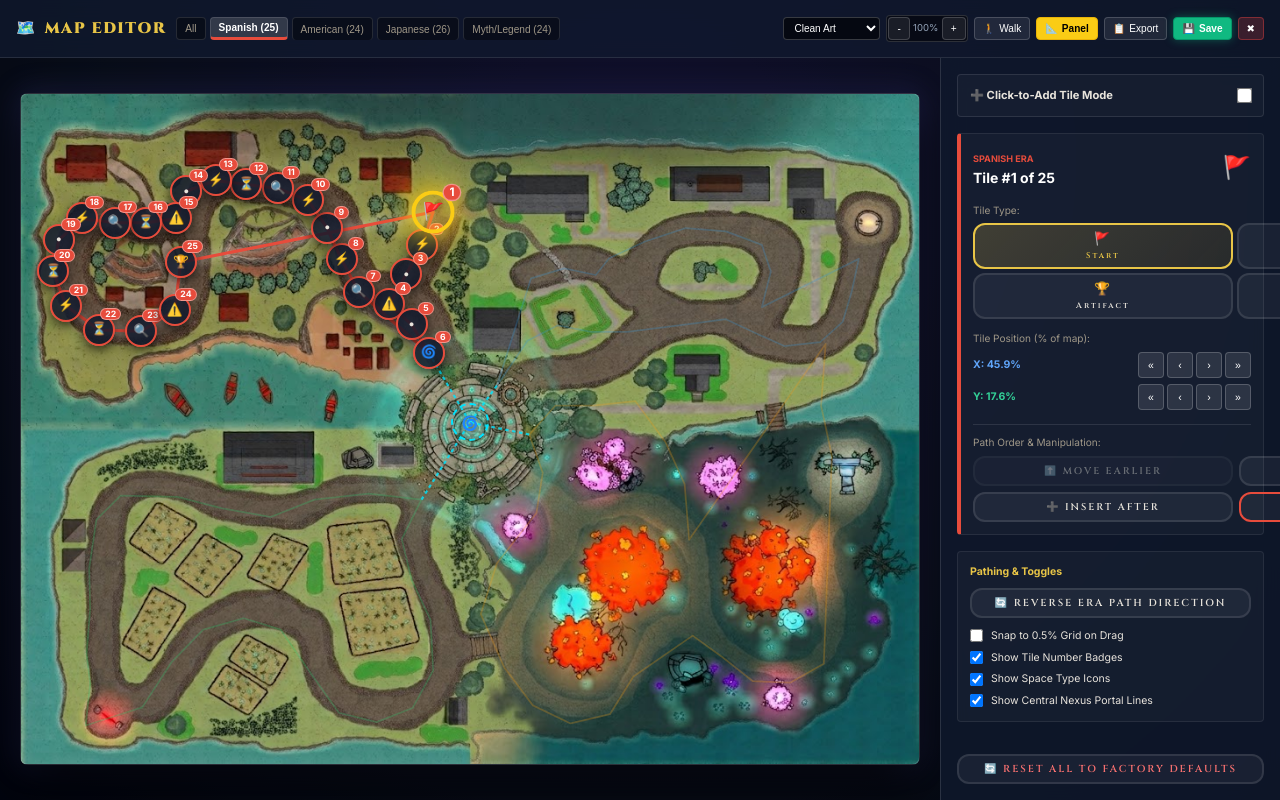
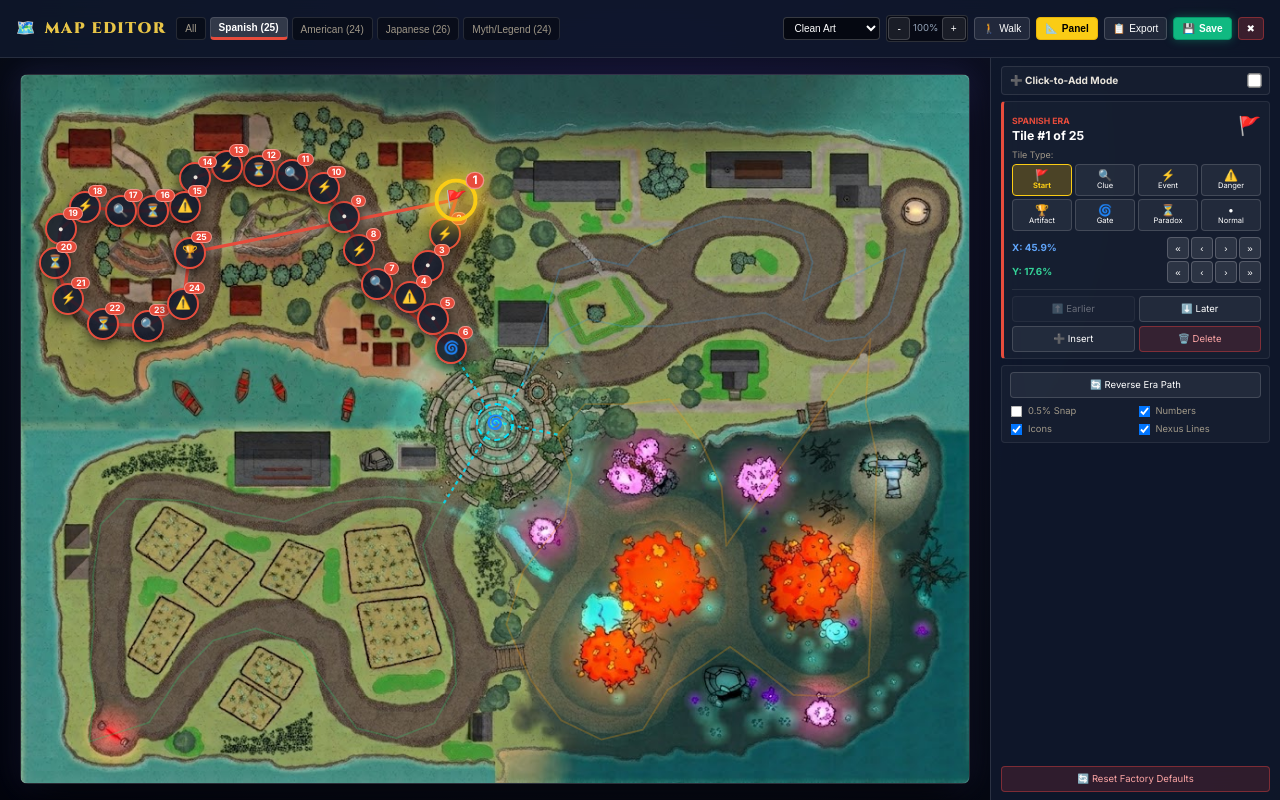
Before and after one commit to Zekerae/PANAHON-Web-Based, a React (Vite) app in the folder panahon-game/: page / in a window 1280 px wide. Both pictures are taken after a click on the button "🗺️ MAP & PATH EDITOR". Built offline with nearby package versions, Linux system fonts and the light colour scheme; a web font is replaced by a local one.

Commit message:
feat: add base design system stylesheet and map editor component

```diff
--- a/panahon-game/src/components/MapEditor.jsx
+++ b/panahon-game/src/components/MapEditor.jsx
@@ -6,6 +6,17 @@ import {
   getActiveTileCoordinates, getActiveTileLayouts,
   saveCustomMap, resetCustomMap
 } from '../gameData.js';
+
+const TILE_LABELS = {
+  start: 'Start',
+  clue: 'Clue',
+  event: 'Event',
+  danger: 'Danger',
+  artifact: 'Artifact',
+  timegate: 'Gate',
+  paradox: 'Paradox',
+  empty: 'Normal'
+};
 
 const TILE_ICONS = {
   start: '🚩',
@@ -670,34 +681,31 @@ export default function MapEditor({ onClose }) {
             {/* Mobile Drawer Header */}
             {isMobile && (
               <div className="mobile-drawer-header">
-                <div style={{ fontWeight: 800, fontSize: '0.85rem', color: 'var(--text-accent)' }}>
-                  📐 MAP CONTROLS & INSPECTOR
+                <div style={{ fontWeight: 800, fontSize: '0.8rem', color: 'var(--text-accent)' }}>
+                  📐 MAP CONTROLS
                 </div>
-                <button className="editor-btn-sm" onClick={() => setSidebarOpen(false)}>✖ Minimize</button>
+                <button className="editor-btn-sm" onClick={() => setSidebarOpen(false)}>✖ Close</button>
               </div>
             )}
 
-            {/* Click-to-Add Mode Toggle */}
-            <div className="editor-panel-section" style={{ background: clickToAddMode ? 'rgba(59, 130, 246, 0.15)' : 'rgba(255,255,255,0.03)', borderColor: clickToAddMode ? '#3B82F6' : 'rgba(255,255,255,0.1)' }}>
+            {/* Click-to-Add Mode Toggle (Ultra-compact) */}
+            <div className="editor-panel-section" style={{ padding: '6px 8px', background: clickToAddMode ? 'rgba(59, 130, 246, 0.18)' : 'rgba(255,255,255,0.03)', borderColor: clickToAddMode ? '#3B82F6' : 'rgba(255,255,255,0.1)' }}>
               <div style={{ display: 'flex', alignItems: 'center', justifyContent: 'space-between' }}>
-                <span style={{ fontSize: '0.8rem', fontWeight: 700, color: clickToAddMode ? '#60A5FA' : 'var(--text-primary)' }}>
-                  ➕ Click-to-Add Tile Mode
+                <span style={{ fontSize: '0.72rem', fontWeight: 700, color: clickToAddMode ? '#60A5FA' : 'var(--text-primary)' }}>
+                  ➕ Click-to-Add Mode
                 </span>
                 <input
                   type="checkbox"
                   checked={clickToAddMode}
                   onChange={(e) => setClickToAddMode(e.target.checked)}
-                  style={{ cursor: 'pointer', transform: 'scale(1.2)' }}
+                  style={{ cursor: 'pointer', transform: 'scale(1.1)', margin: 0 }}
                 />
               </div>
               {clickToAddMode && (
-                <div style={{ marginTop: '8px' }}>
-                  <div style={{ fontSize: '0.72rem', color: 'var(--text-secondary)', marginBottom: '4px' }}>
-                    Click anywhere on the map to add this tile type:
-                  </div>
+                <div style={{ marginTop: '4px' }}>
                   <select
                     className="input-field"
-                    style={{ width: '100%', padding: '4px', fontSize: '0.75rem' }}
+                    style={{ width: '100%', padding: '3px 6px', fontSize: '0.72rem', height: '26px' }}
                     value={clickAddType}
                     onChange={(e) => setClickAddType(e.target.value)}
                   >
@@ -711,176 +719,163 @@ export default function MapEditor({ onClose }) {
 
             {/* SELECTED NODE INSPECTOR */}
             {selectedTile && curTileCoords ? (
-              <div className="editor-panel-section" style={{ borderLeft: `4px solid ${ERA_COLORS[selectedTile.era]}` }}>
+              <div className="editor-panel-section" style={{ padding: '6px 8px', borderLeft: `3px solid ${ERA_COLORS[selectedTile.era]}` }}>
                 <div style={{ display: 'flex', justifyContent: 'space-between', alignItems: 'center' }}>
                   <div>
-                    <span style={{ fontSize: '0.65rem', textTransform: 'uppercase', color: ERA_COLORS[selectedTile.era], fontWeight: 800 }}>
+                    <span style={{ fontSize: '0.62rem', textTransform: 'uppercase', color: ERA_COLORS[selectedTile.era], fontWeight: 800 }}>
                       {ERA_NAMES[selectedTile.era]}
                     </span>
-                    <div style={{ fontSize: '1rem', fontWeight: 700, color: '#fff' }}>
+                    <div style={{ fontSize: '0.88rem', fontWeight: 700, color: '#fff', lineHeight: 1.1 }}>
                       Tile #{selectedTile.index + 1} of {coords[selectedTile.era]?.length}
                     </div>
                   </div>
-                  <div style={{ fontSize: '1.6rem' }}>
+                  <div style={{ fontSize: '1.3rem', lineHeight: 1 }}>
                     {TILE_ICONS[curTileType] || '•'}
                   </div>
                 </div>
 
-                {/* Tile Type Selector Grid */}
-                <div style={{ marginTop: '10px' }}>
-                  <label style={{ fontSize: '0.72rem', color: 'var(--text-secondary)' }}>Tile Type:</label>
-                  <div style={{ display: 'grid', gridTemplateColumns: 'repeat(4, 1fr)', gap: '4px', marginTop: '4px' }}>
+                {/* Tile Type Selector (Ultra-compact 4x2 grid of icon buttons) */}
+                <div style={{ marginTop: '5px' }}>
+                  <div style={{ fontSize: '0.64rem', color: 'var(--text-secondary)', marginBottom: '3px' }}>Tile Type:</div>
+                  <div style={{ display: 'grid', gridTemplateColumns: 'repeat(4, 1fr)', gap: '3px' }}>
                     {Object.keys(TILE_ICONS).map(t => (
                       <button
                         key={t}
-                        className={`btn ${curTileType === t ? 'btn-primary' : 'btn-secondary'}`}
-                        style={{ padding: '6px 2px', fontSize: '0.68rem', display: 'flex', flexDirection: 'column', alignItems: 'center', gap: '2px' }}
+                        className={`sidebar-btn ${curTileType === t ? 'active' : ''}`}
+                        style={{ height: '32px', padding: '2px 1px', flexDirection: 'column', gap: '1px' }}
                         onClick={() => changeTileType(t)}
+                        title={t.toUpperCase()}
                       >
-                        <span style={{ fontSize: '0.9rem' }}>{TILE_ICONS[t]}</span>
-                        <span style={{ fontSize: '0.58rem', textTransform: 'capitalize' }}>{t}</span>
+                        <span style={{ fontSize: '0.8rem', lineHeight: 1 }}>{TILE_ICONS[t]}</span>
+                        <span style={{ fontSize: '0.54rem', lineHeight: 1, textTransform: 'capitalize' }}>{TILE_LABELS[t] || t}</span>
                       </button>
                     ))}
                   </div>
                 </div>
 
-                {/* Coordinates & Fine-Tuning */}
-                <div style={{ marginTop: '12px' }}>
-                  <div style={{ fontSize: '0.72rem', color: 'var(--text-secondary)', marginBottom: '4px' }}>
-                    Tile Position (% of map):
-                  </div>
-
-                  <div className="editor-coord-row">
-                    <span style={{ width: '55px', fontSize: '0.75rem', fontWeight: 700, color: '#60A5FA' }}>X: {curTileCoords.x}%</span>
-                    <div style={{ display: 'flex', gap: '3px' }}>
-                      <button className="coord-stepper-btn" onClick={() => stepPosition('x', -1.0)} title="-1.0%">«</button>
-                      <button className="coord-stepper-btn" onClick={() => stepPosition('x', -0.1)} title="-0.1%">‹</button>
-                      <button className="coord-stepper-btn" onClick={() => stepPosition('x', 0.1)} title="+0.1%">›</button>
-                      <button className="coord-stepper-btn" onClick={() => stepPosition('x', 1.0)} title="+1.0%">»</button>
+                {/* Exact Coordinates with Stepper Buttons */}
+                <div style={{ marginTop: '6px' }}>
+                  <div className="editor-coord-row" style={{ marginTop: '2px' }}>
+                    <span style={{ width: '48px', fontSize: '0.7rem', fontWeight: 700, color: '#60A5FA' }}>X: {curTileCoords.x}%</span>
+                    <div style={{ display: 'flex', gap: '2px' }}>
+                      <button className="coord-stepper-btn" style={{ width: '22px', height: '22px', fontSize: '0.7rem' }} onClick={() => stepPosition('x', -1.0)} title="-1.0%">«</button>
+                      <button className="coord-stepper-btn" style={{ width: '22px', height: '22px', fontSize: '0.7rem' }} onClick={() => stepPosition('x', -0.1)} title="-0.1%">‹</button>
+                      <button className="coord-stepper-btn" style={{ width: '22px', height: '22px', fontSize: '0.7rem' }} onClick={() => stepPosition('x', 0.1)} title="+0.1%">›</button>
+                      <button className="coord-stepper-btn" style={{ width: '22px', height: '22px', fontSize: '0.7rem' }} onClick={() => stepPosition('x', 1.0)} title="+1.0%">»</button>
                     </div>
                   </div>
 
-                  <div className="editor-coord-row">
-                    <span style={{ width: '55px', fontSize: '0.75rem', fontWeight: 700, color: '#34D399' }}>Y: {curTileCoords.y}%</span>
-                    <div style={{ display: 'flex', gap: '3px' }}>
-                      <button className="coord-stepper-btn" onClick={() => stepPosition('y', -1.0)} title="-1.0%">«</button>
-                      <button className="coord-stepper-btn" onClick={() => stepPosition('y', -0.1)} title="-0.1%">‹</button>
-                      <button className="coord-stepper-btn" onClick={() => stepPosition('y', 0.1)} title="+0.1%">›</button>
-                      <button className="coord-stepper-btn" onClick={() => stepPosition('y', 1.0)} title="+1.0%">»</button>
+                  <div className="editor-coord-row" style={{ marginTop: '2px' }}>
+                    <span style={{ width: '48px', fontSize: '0.7rem', fontWeight: 700, color: '#34D399' }}>Y: {curTileCoords.y}%</span>
+                    <div style={{ display: 'flex', gap: '2px' }}>
+                      <button className="coord-stepper-btn" style={{ width: '22px', height: '22px', fontSize: '0.7rem' }} onClick={() => stepPosition('y', -1.0)} title="-1.0%">«</button>
+                      <button className="coord-stepper-btn" style={{ width: '22px', height: '22px', fontSize: '0.7rem' }} onClick={() => stepPosition('y', -0.1)} title="-0.1%">‹</button>
+                      <button className="coord-stepper-btn" style={{ width: '22px', height: '22px', fontSize: '0.7rem' }} onClick={() => stepPosition('y', 0.1)} title="+0.1%">›</button>
+                      <button className="coord-stepper-btn" style={{ width: '22px', height: '22px', fontSize: '0.7rem' }} onClick={() => stepPosition('y', 1.0)} title="+1.0%">»</button>
                     </div>
                   </div>
                 </div>
 
-                {/* Path Order Sequencing */}
-                <div style={{ marginTop: '14px', borderTop: '1px solid rgba(255,255,255,0.1)', paddingTop: '10px' }}>
-                  <div style={{ fontSize: '0.72rem', color: 'var(--text-secondary)', marginBottom: '6px' }}>
-                    Path Order & Manipulation:
-                  </div>
-                  <div style={{ display: 'grid', gridTemplateColumns: '1fr 1fr', gap: '6px' }}>
+                {/* Path Order & Actions (2x2 grid) */}
+                <div style={{ marginTop: '6px', borderTop: '1px solid rgba(255,255,255,0.08)', paddingTop: '6px' }}>
+                  <div style={{ display: 'grid', gridTemplateColumns: '1fr 1fr', gap: '4px' }}>
                     <button
-                      className="btn btn-secondary"
-                      style={{ padding: '6px', fontSize: '0.7rem' }}
+                      className="sidebar-btn"
                       disabled={selectedTile.index === 0}
                       onClick={() => moveTileOrder(-1)}
+                      style={{ height: '26px' }}
                     >
-                      ⬆️ Move Earlier
+                      ⬆️ Earlier
                     </button>
                     <button
-                      className="btn btn-secondary"
-                      style={{ padding: '6px', fontSize: '0.7rem' }}
+                      className="sidebar-btn"
                       disabled={selectedTile.index >= coords[selectedTile.era].length - 1}
                       onClick={() => moveTileOrder(1)}
+                      style={{ height: '26px' }}
                     >
-                      ⬇️ Move Later
-                    </button>
-                  </div>
-
-                  <div style={{ display: 'grid', gridTemplateColumns: '1fr 1fr', gap: '6px', marginTop: '6px' }}>
-                    <button
-                      className="btn btn-secondary"
-                      style={{ padding: '6px', fontSize: '0.7rem' }}
-                      onClick={insertTileAfter}
-                    >
-                      ➕ Insert After
+                      ⬇️ Later
                     </button>
                     <button
-                      className="btn btn-danger"
-                      style={{ padding: '6px', fontSize: '0.7rem' }}
+                      className="sidebar-btn"
+                      onClick={insertTileAfter}
+                      style={{ height: '26px' }}
+                    >
+                      ➕ Insert
+                    </button>
+                    <button
+                      className="sidebar-btn danger"
                       onClick={deleteTile}
+                      style={{ height: '26px' }}
                     >
-                      🗑️ Delete Tile
+                      🗑️ Delete
                     </button>
                   </div>
                 </div>
               </div>
             ) : (
-              <div className="editor-panel-section" style={{ textAlign: 'center', padding: '20px', color: 'var(--text-secondary)', fontSize: '0.8rem' }}>
-                Select any tile on the map to inspect or reposition.
+              <div className="editor-panel-section" style={{ textAlign: 'center', padding: '12px', color: 'var(--text-secondary)', fontSize: '0.75rem' }}>
+                Select a tile to inspect.
               </div>
             )}
 
-            {/* Pathing & Display Settings */}
-            <div className="editor-panel-section">
-              <div style={{ fontSize: '0.75rem', fontWeight: 700, color: 'var(--text-accent)', marginBottom: '8px' }}>
-                Pathing & Toggles
-              </div>
+            {/* Pathing & Toggles (2x2 Checkbox grid) */}
+            <div className="editor-panel-section" style={{ padding: '6px 8px' }}>
+              <button
+                className="sidebar-btn"
+                style={{ width: '100%', marginBottom: '6px', height: '26px' }}
+                disabled={activeEra === 'all'}
+                onClick={reversePathDirection}
+              >
+                🔄 Reverse Era Path
+              </button>
 
-              <div style={{ display: 'flex', flexDirection: 'column', gap: '6px' }}>
-                <button
-                  className="btn btn-secondary"
-                  style={{ width: '100%', padding: '6px', fontSize: '0.72rem' }}
-                  disabled={activeEra === 'all'}
-                  onClick={reversePathDirection}
-                >
-                  🔄 Reverse Era Path Direction
-                </button>
-
-                <label style={{ display: 'flex', alignItems: 'center', gap: '8px', fontSize: '0.75rem', cursor: 'pointer', marginTop: '4px' }}>
+              <div className="editor-checkbox-grid">
+                <label className="editor-checkbox-item">
                   <input
                     type="checkbox"
                     checked={snapToGrid}
                     onChange={(e) => setSnapToGrid(e.target.checked)}
                   />
-                  <span>Snap to 0.5% Grid on Drag</span>
+                  <span>0.5% Snap</span>
                 </label>
 
-                <label style={{ display: 'flex', alignItems: 'center', gap: '8px', fontSize: '0.75rem', cursor: 'pointer' }}>
+                <label className="editor-checkbox-item">
                   <input
                     type="checkbox"
                     checked={showNumbers}
                     onChange={(e) => setShowNumbers(e.target.checked)}
                   />
-                  <span>Show Tile Number Badges</span>
+                  <span>Numbers</span>
                 </label>
 
-                <label style={{ display: 'flex', alignItems: 'center', gap: '8px', fontSize: '0.75rem', cursor: 'pointer' }}>
+                <label className="editor-checkbox-item">
                   <input
                     type="checkbox"
                     checked={showIcons}
                     onChange={(e) => setShowIcons(e.target.checked)}
                   />
-                  <span>Show Space Type Icons</span>
+                  <span>Icons</span>
                 </label>
 
-                <label style={{ display: 'flex', alignItems: 'center', gap: '8px', fontSize: '0.75rem', cursor: 'pointer' }}>
+                <label className="editor-checkbox-item">
                   <input
                     type="checkbox"
                     checked={showNexusLines}
                     onChange={(e) => setShowNexusLines(e.target.checked)}
                   />
-                  <span>Show Central Nexus Portal Lines</span>
+                  <span>Nexus Lines</span>
                 </label>
               </div>
             </div>
 
-            {/* Reset button at bottom */}
-            <div style={{ marginTop: 'auto', display: 'flex', flexDirection: 'column', gap: '6px' }}>
+            {/* Reset button docked at bottom */}
+            <div style={{ marginTop: 'auto' }}>
               <button
-                className="btn btn-secondary"
-                style={{ width: '100%', padding: '6px', fontSize: '0.72rem', color: '#F87171' }}
+                className="sidebar-btn danger"
+                style={{ width: '100%', height: '26px' }}
                 onClick={handleResetDefaults}
               >
-                🔄 Reset All to Factory Defaults
+                🔄 Reset Factory Defaults
               </button>
             </div>
           </aside>
--- a/panahon-game/src/style.css
+++ b/panahon-game/src/style.css
@@ -2985,16 +2985,109 @@ html, body {
 
 /* Sidebar Inspector */
 .map-editor-sidebar {
-  width: 340px;
-  background: rgba(15, 23, 42, 0.92);
+  width: 290px;
+  min-width: 290px;
+  max-width: 290px;
+  flex-shrink: 0;
+  background: rgba(15, 23, 42, 0.96);
   backdrop-filter: blur(16px);
   border-left: 1px solid rgba(255, 255, 255, 0.12);
   display: flex;
   flex-direction: column;
-  overflow-y: auto;
-  padding: var(--space-md);
-  gap: var(--space-md);
+  justify-content: flex-start;
+  overflow: hidden !important;
+  overflow-x: hidden !important;
+  overflow-y: hidden !important;
+  scrollbar-width: none !important;
+  -ms-overflow-style: none !important;
+  padding: 8px 10px;
+  gap: 6px;
   z-index: 10;
+  box-sizing: border-box;
+}
+
+.map-editor-sidebar::-webkit-scrollbar {
+  display: none !important;
+  width: 0 !important;
+  height: 0 !important;
+}
+
+.map-editor-sidebar * {
+  box-sizing: border-box;
+}
+
+.sidebar-btn {
+  min-width: 0 !important;
+  max-width: 100% !important;
+  width: 100% !important;
+  box-sizing: border-box !important;
+  letter-spacing: 0 !important;
+  font-family: var(--font-body) !important;
+  font-size: 0.68rem !important;
+  padding: 4px 6px !important;
+  border-radius: 4px !important;
+  border: 1px solid rgba(255, 255, 255, 0.15) !important;
+  background: rgba(255, 255, 255, 0.06) !important;
+  color: #fff !important;
+  cursor: pointer;
+  display: flex;
+  align-items: center;
+  justify-content: center;
+  gap: 3px;
+  transition: all 0.15s ease;
+  white-space: nowrap;
+  line-height: 1.2;
+}
+
+.sidebar-btn:hover {
+  background: rgba(255, 255, 255, 0.16) !important;
+  border-color: rgba(255, 255, 255, 0.35) !important;
+}
+
+.sidebar-btn:disabled {
+  opacity: 0.35 !important;
+  cursor: not-allowed !important;
+}
+
+.sidebar-btn.active {
+  background: rgba(234, 179, 8, 0.25) !important;
+  border-color: #FACC15 !important;
+  color: #FACC15 !important;
+  font-weight: 700 !important;
+}
+
+.sidebar-btn.danger {
+  background: rgba(239, 68, 68, 0.15) !important;
+  border-color: rgba(239, 68, 68, 0.4) !important;
+  color: #FCA5A5 !important;
+}
+
+.sidebar-btn.danger:hover {
+  background: rgba(239, 68, 68, 0.35) !important;
+  border-color: #EF4444 !important;
+  color: #fff !important;
+}
+
+.editor-checkbox-grid {
+  display: grid;
+  grid-template-columns: 1fr 1fr;
+  gap: 4px;
+}
+
+.editor-checkbox-item {
+  display: flex;
+  align-items: center;
+  gap: 5px;
+  font-size: 0.67rem;
+  color: var(--text-secondary);
+  cursor: pointer;
+  white-space: nowrap;
+}
+
+.editor-checkbox-item input {
+  cursor: pointer;
+  margin: 0;
+  transform: scale(0.9);
 }
 
 .editor-panel-section {
```
